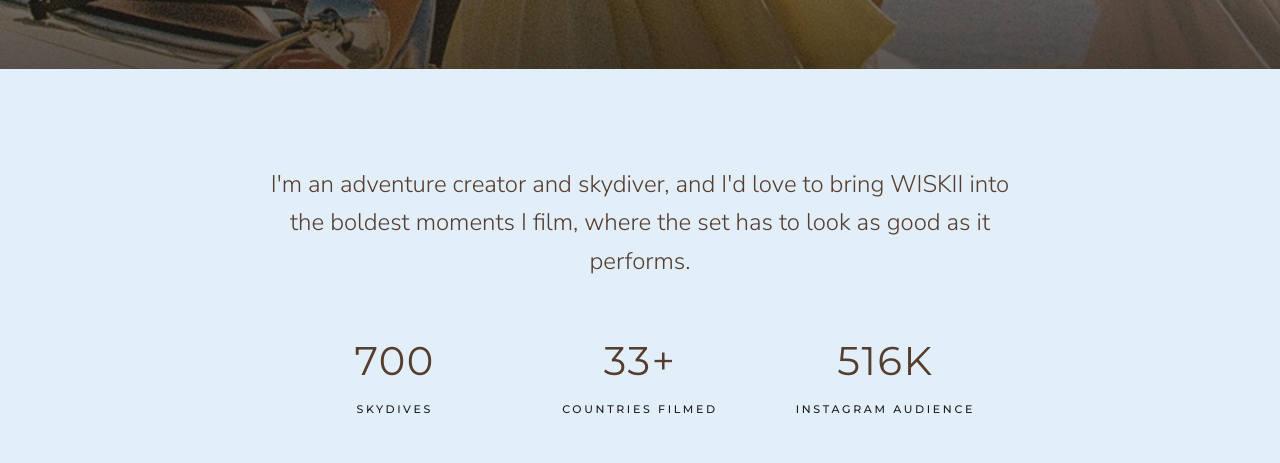
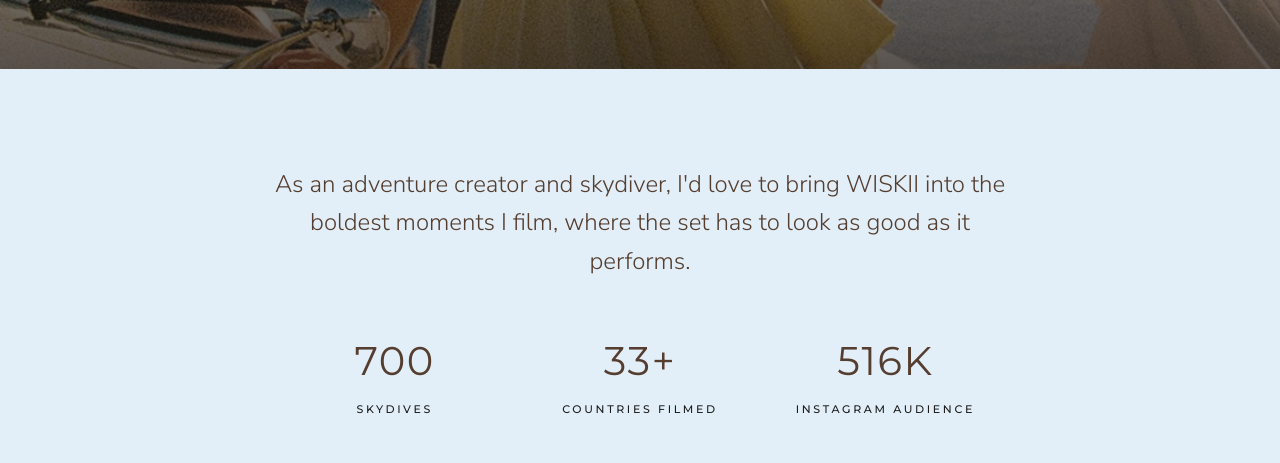
Before and after one commit to callie-rounds-media/wiskii, a plain HTML site: page index.html in a window 1280 px wide. Shown: the part 731-1194 px from the top of the page. Drawn offline with Linux system fonts and the light colour scheme.

Commit message:
Intro wording

```diff
--- a/index.html
+++ b/index.html
@@ -93,7 +93,7 @@ footer{text-align:center;padding:28px;background:var(--ink);color:var(--capri)}
 
 <section class="intro">
   <div class="wrap">
-    <p class="lead">I'm an adventure creator and skydiver, and I'd love to bring WISKII into the boldest moments I film, where the set has to look as good as it performs.</p>
+    <p class="lead">As an adventure creator and skydiver, I'd love to bring WISKII into the boldest moments I film, where the set has to look as good as it performs.</p>
     <div class="stats">
       <div><b>700</b><span class="k">Skydives</span></div>
       <div><b>33+</b><span class="k">Countries filmed</span></div>
```
